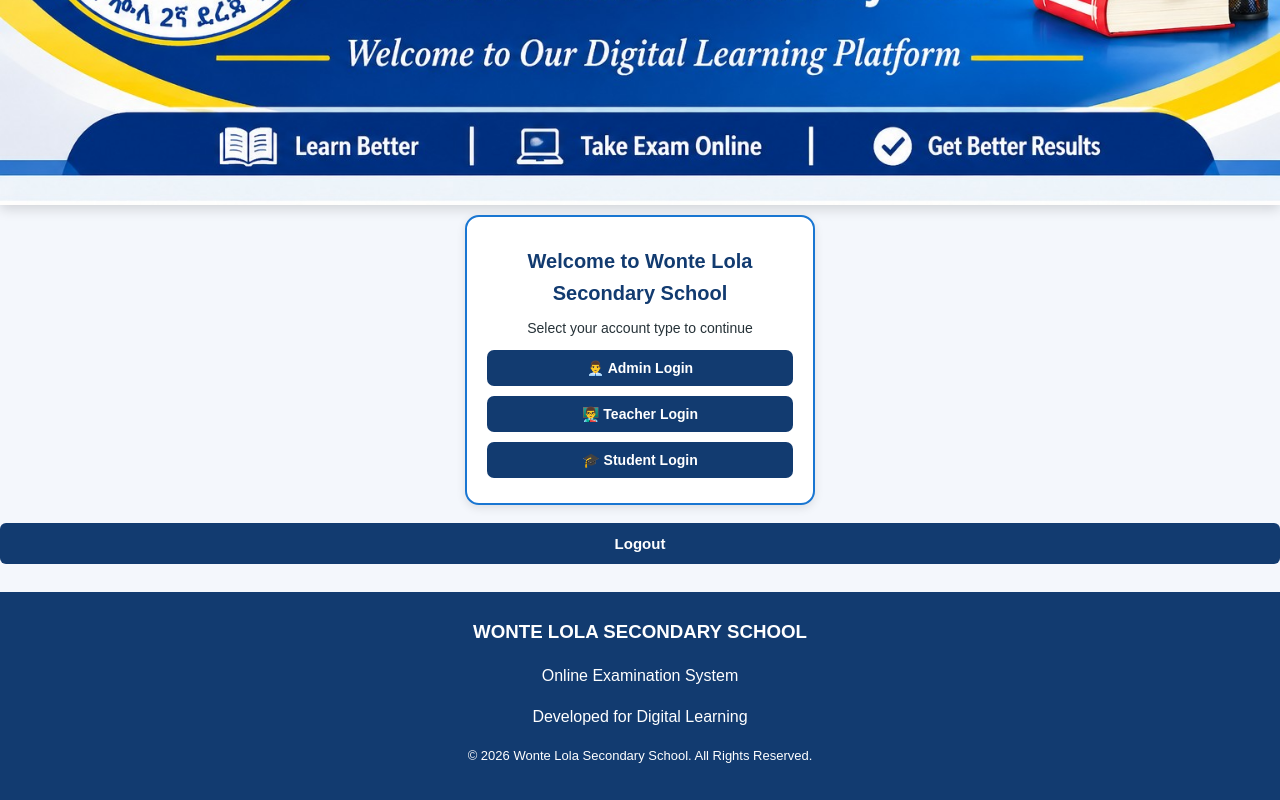
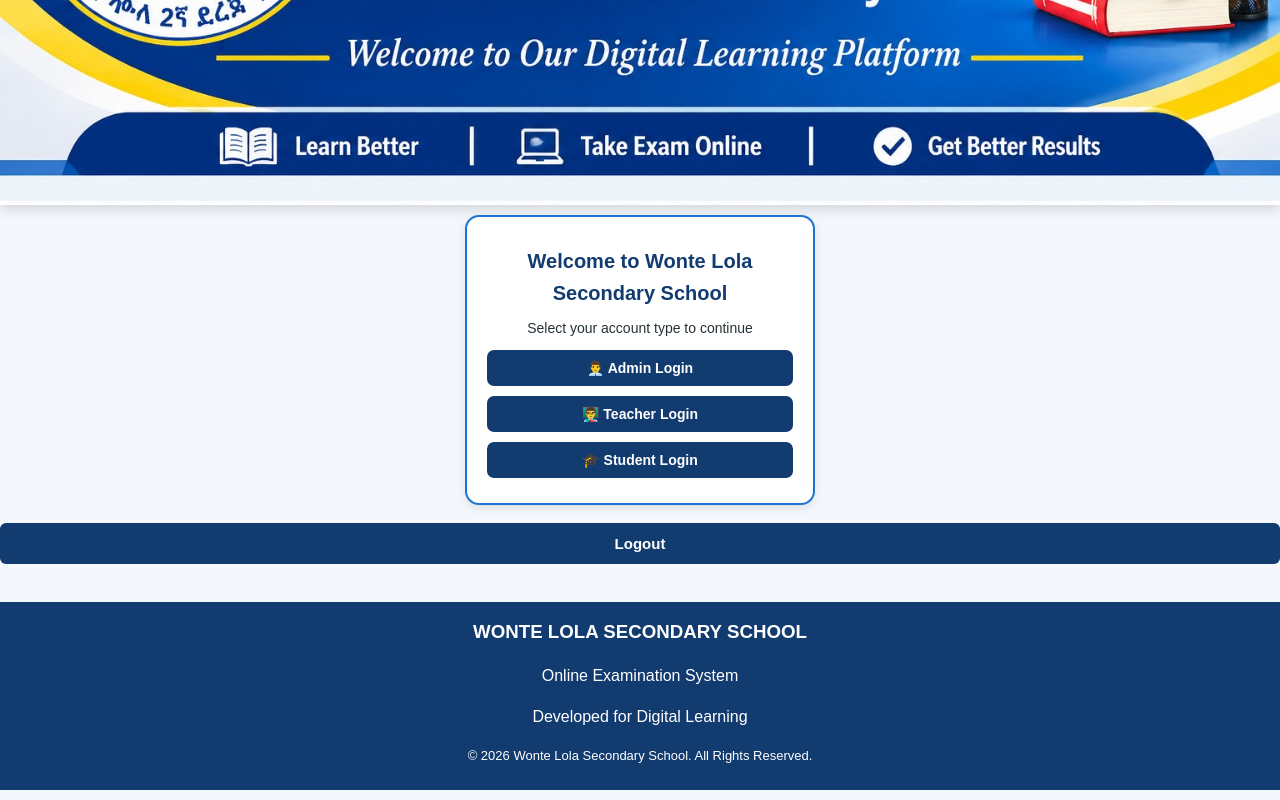
Before and after one commit to gebeyammolla-ops/wente_lola_online_exam, a plain HTML site: page index.html in a window 1280 px wide. Shown: the part 313-1113 px from the top of the page. Drawn offline with nearby package versions, Linux system fonts and the light colour scheme.

Commit message:
Adjust footer padding and margin styles

```diff
--- a/index.html
+++ b/index.html
@@ -3225,8 +3225,8 @@ const supabaseClient = window.supabase.createClient(
 background:#123b70;
 color:white;
 text-align:center;
-padding:20px 5px;
-margin-top:20px;
+padding:10px 5px;
+margin-top:30px;
 ">
 <h3 style="color:white;margin:5px;">
 WONTE LOLA SECONDARY SCHOOL
```
